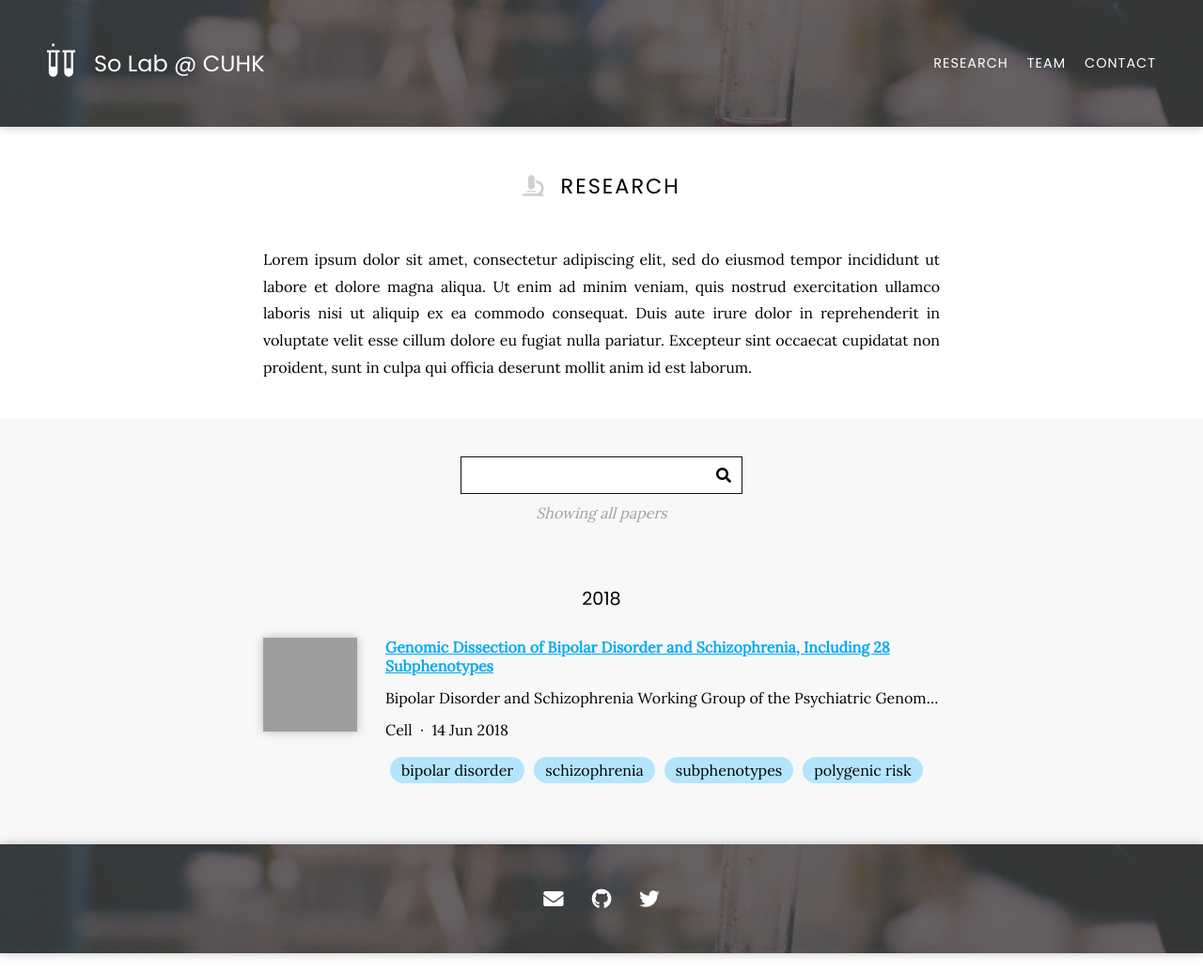
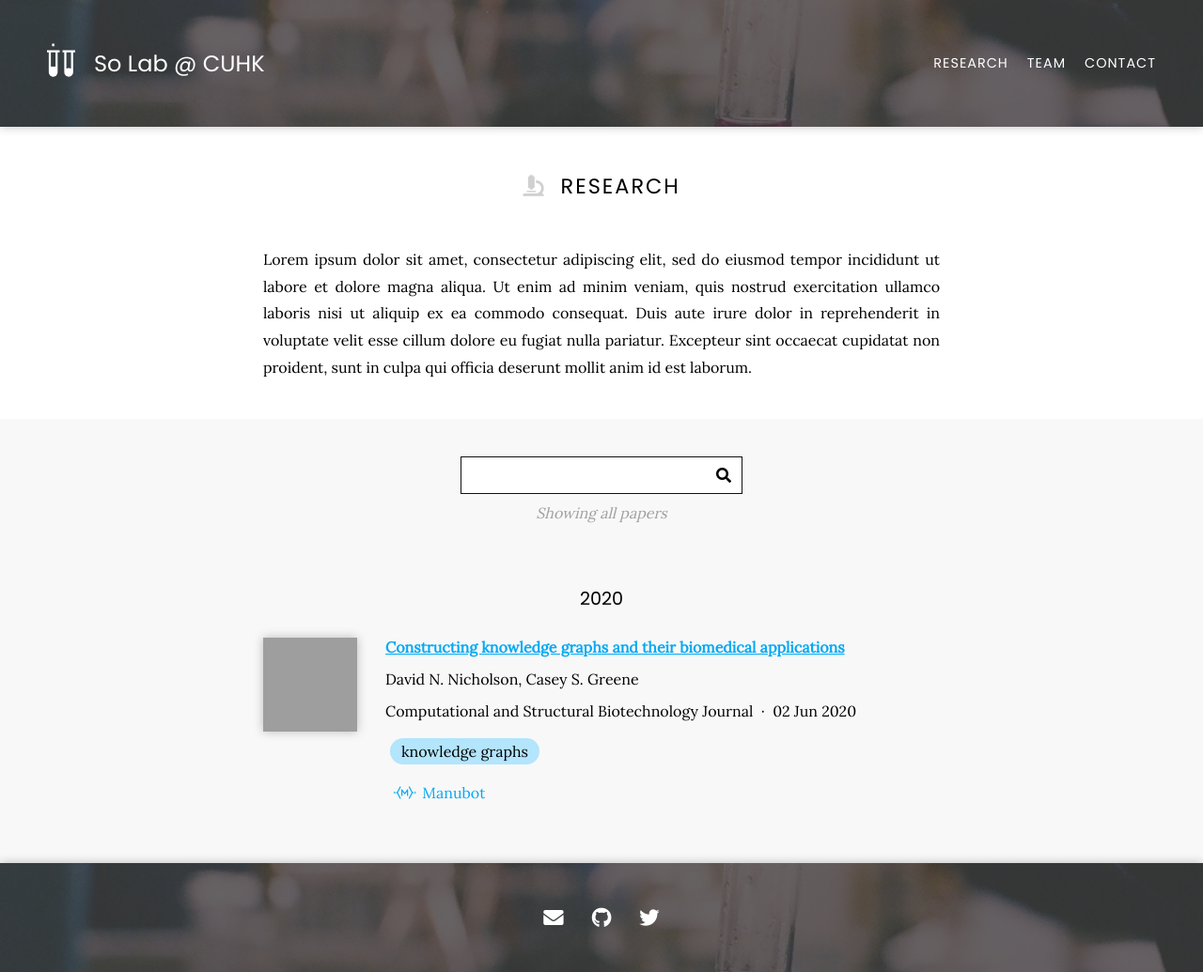
Before and after one commit to Carlos-Chau/so-lab, a Jekyll site: the page built from research/index.md, in a window 1280 px wide. Shown: the whole page at 94% size. Built offline with Jekyll 4.4.1, drawn with Linux system fonts in a browser that asks for light colours; nearby versions of some CDN libraries; grey boxes are pictures that could not be loaded.

Commit message:
Update Manubot-generated citations in research data

```diff
--- a/_data/research-output.yml
+++ b/_data/research-output.yml
@@ -1,13 +1,14 @@
-- title: Genomic Dissection of Bipolar Disorder and Schizophrenia, Including 28 Subphenotypes
+- title: Constructing knowledge graphs and their biomedical applications
   authors:
-  - Bipolar Disorder and Schizophrenia Working Group of the Psychiatric Genomics Consortium
-  publisher: Cell
-  date: '2018-6-14'
-  link: https://www.sciencedirect.com/science/article/pii/S0092867418306585
-  id: doi.org/10.1016/j.cell.2018.05.046
-  image: https://ars.els-cdn.com/content/image/1-s2.0-S0092867418306585-fx1.jpg
+  - David N. Nicholson
+  - Casey S. Greene
+  publisher: Computational and Structural Biotechnology Journal
+  date: '2020-06-02'
+  link: https://doi.org/gg7m48
+  id: doi:10.1016/j.csbj.2020.05.017
+  image: https://ars.els-cdn.com/content/image/1-s2.0-S2001037020302804-gr1.jpg
+  extra-links:
+  - type: manubot
+    link: https://greenelab.github.io/knowledge-graph-review/
   tags:
-  - bipolar disorder
-  - schizophrenia
-  - subphenotypes
-  - polygenic risk
+  - knowledge graphs
```
